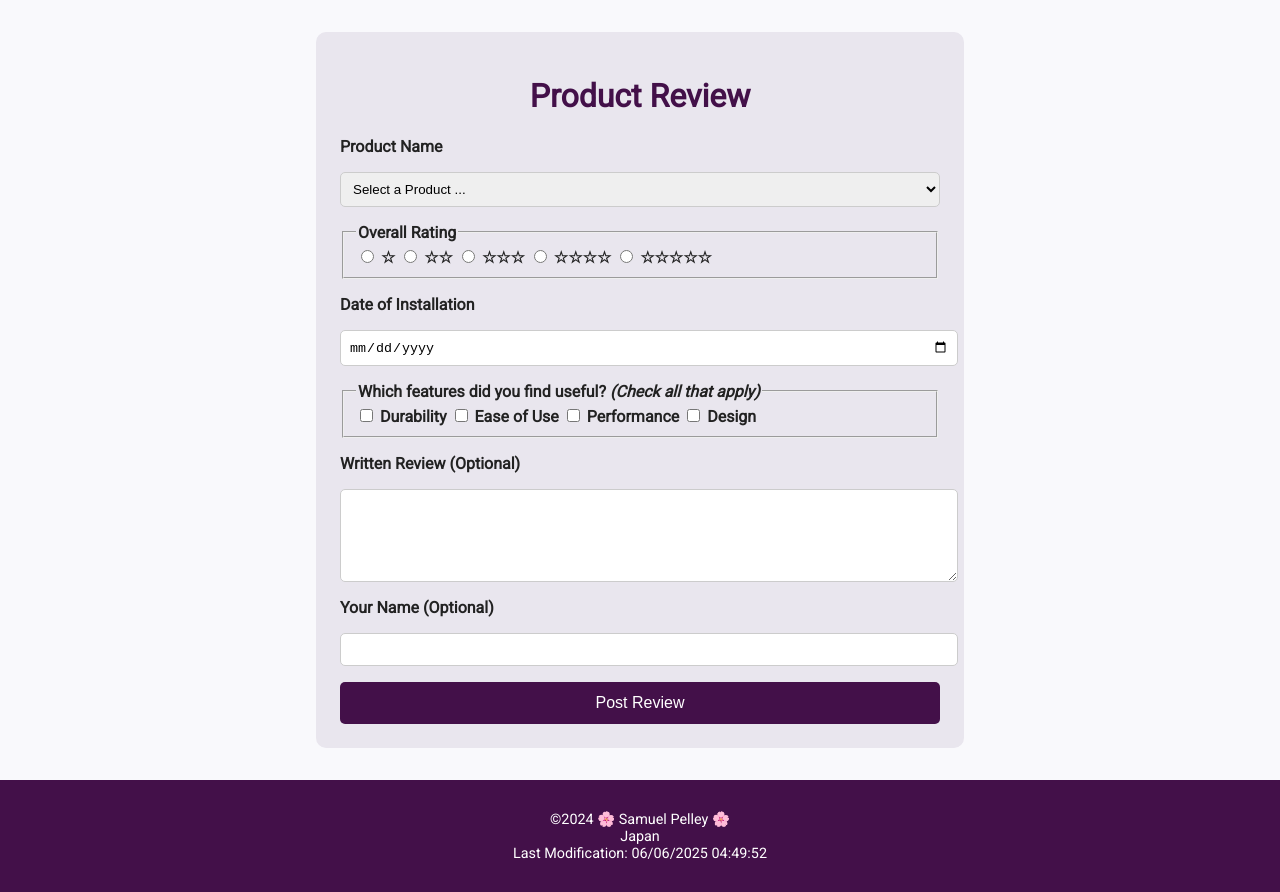
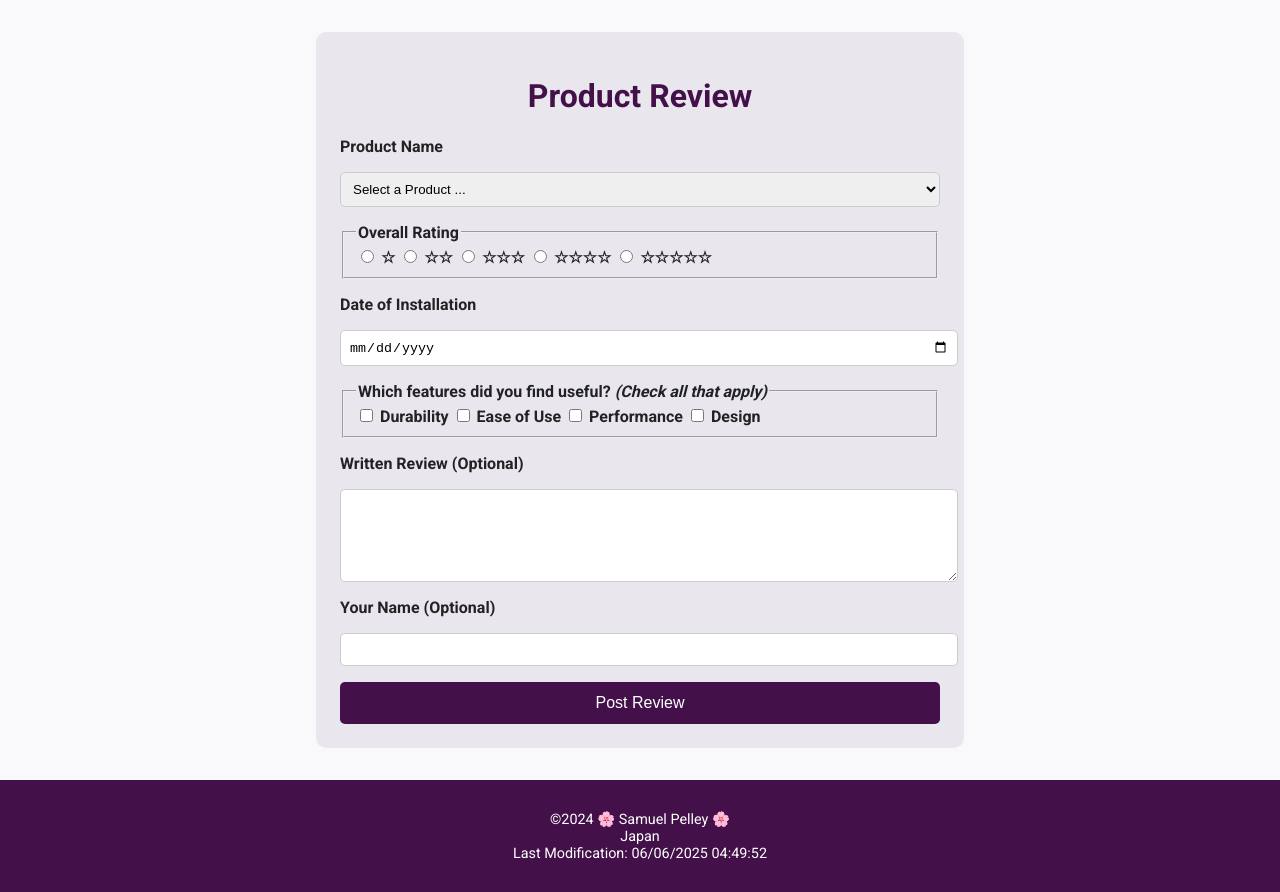
Before and after one commit to PelleyJ/wdd131, a plain HTML site: page form.html in a window 1280 px wide. Drawn offline with Linux system fonts and the light colour scheme.

Commit message:
fixed code

```diff
--- a/form.html
+++ b/form.html
@@ -6,8 +6,8 @@
   <meta name="description" content="Submit a product review including star rating, installation date, and feedback." />
   <meta name="author" content="Samuel Pelley" />
   <title>Product Review</title>
-  <link href="https://fonts.googleapis.com/css2?family=Roboto&display=swap" rel="stylesheet">
-  <link rel="stylesheet" href="styles/form.css" />
+  <link href="https://fonts.googleapis.com/css2?family=Roboto:wght@400;700&display=swap" rel="stylesheet">
+  <link rel="stylesheet" href="styles/form.css">
 </head>
 <body>
   <main>
```
